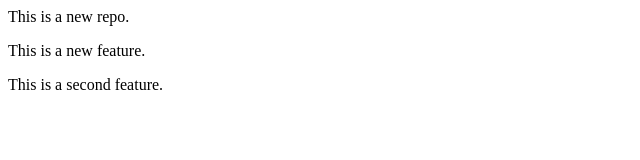
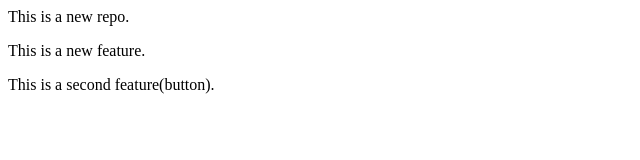
Before and after one commit to priyanjali-2101/localrepo, a plain HTML site: page index.html in a window 1280 px wide. Shown: the full height of the page, 0-640 px from the left. Drawn offline with Linux system fonts and the light colour scheme.

Commit message:
Add Buttonn

```diff
--- a/index.html
+++ b/index.html
@@ -1,3 +1,3 @@
 <p>This is a new repo.</p>
 <p>This is a new feature.</p>
-<p>This is a second feature.</p>
+<p>This is a second feature(button).</p>
```
